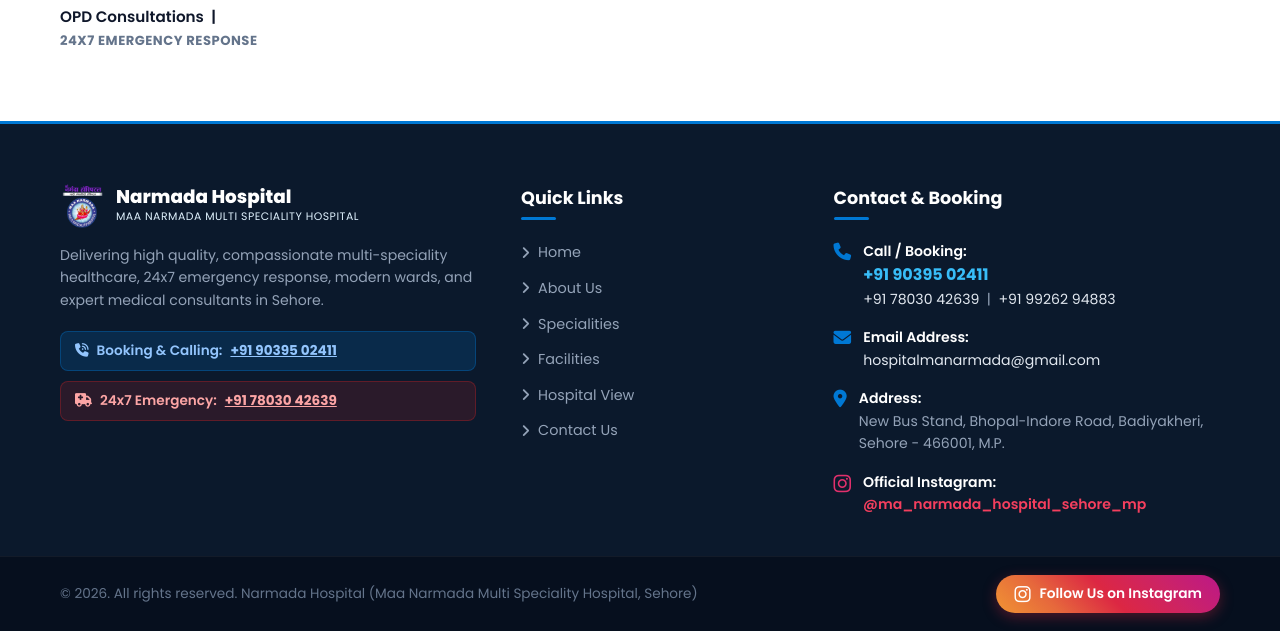
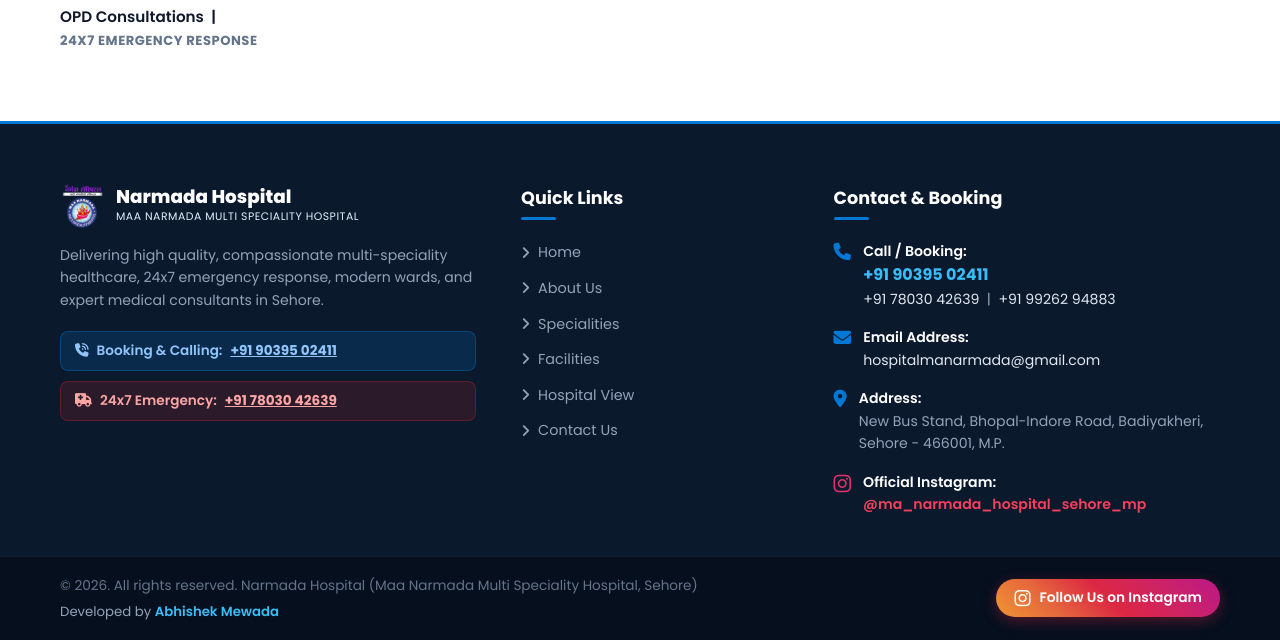
Before and after one commit to abhimewada01/narmada-hospital, a plain HTML site: page index.html in a window 1280 px wide. Shown: the part 5387-6027 px from the top of the page. Drawn offline with Linux system fonts and the light colour scheme.

Commit message:
Add developer credit: Developed by Abhishek Mewada

```diff
--- a/index.html
+++ b/index.html
@@ -605,7 +605,10 @@
 
         <div class="footer-bottom-bar">
             <div class="container footer-bottom-container">
-                <p>&copy; 2026. All rights reserved. Narmada Hospital (Maa Narmada Multi Speciality Hospital, Sehore)</p>
+                <div class="footer-bottom-info">
+                    <p>&copy; 2026. All rights reserved. Narmada Hospital (Maa Narmada Multi Speciality Hospital, Sehore)</p>
+                    <p class="developer-credit">Developed by <span>Abhishek Mewada</span></p>
+                </div>
                 <div class="footer-social-wrapper">
                     <a href="https://www.instagram.com/ma_narmada_hospital_sehore_mp?stkn=N3VpbXg0eTh2Z291" target="_blank" rel="noopener noreferrer" class="footer-insta-btn" aria-label="Visit Maa Narmada Hospital Instagram Profile">
                         <i class="fa-brands fa-instagram"></i>
--- a/style.css
+++ b/style.css
@@ -1251,6 +1251,22 @@
     gap: 15px;
 }
 
+.footer-bottom-info {
+    display: flex;
+    flex-direction: column;
+    gap: 4px;
+}
+
+.developer-credit {
+    font-size: 0.83rem;
+    color: #94a3b8;
+}
+
+.developer-credit span {
+    color: #38bdf8;
+    font-weight: 600;
+}
+
 .footer-social-wrapper {
     display: flex;
     align-items: center;
```
